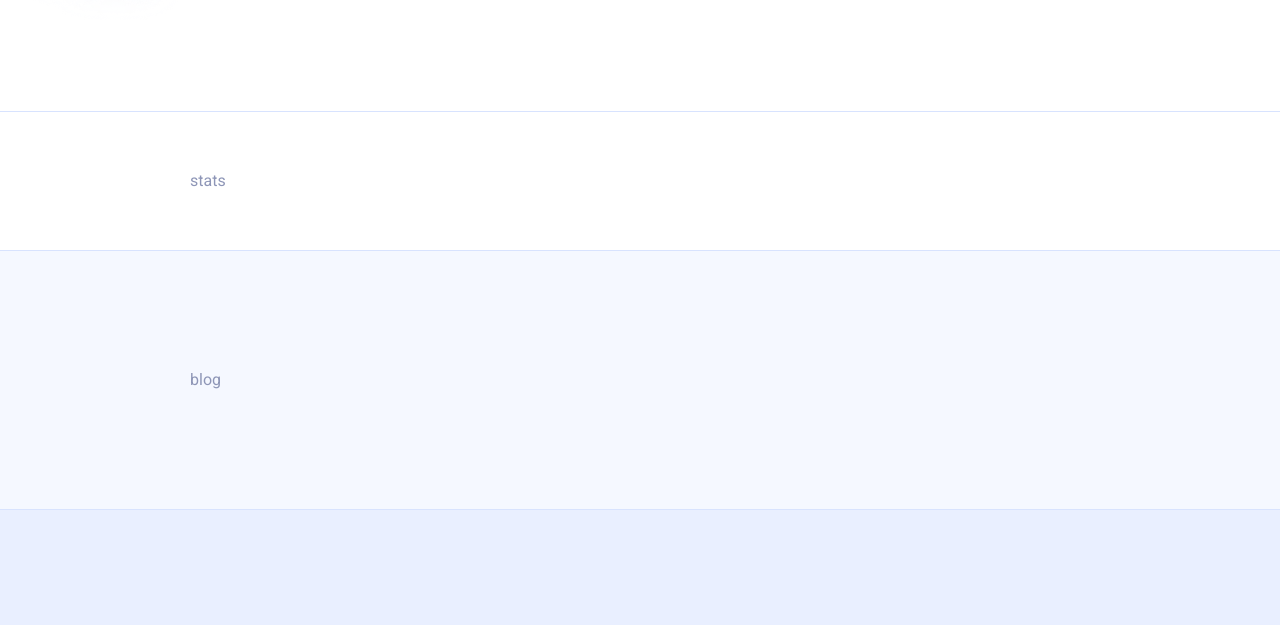
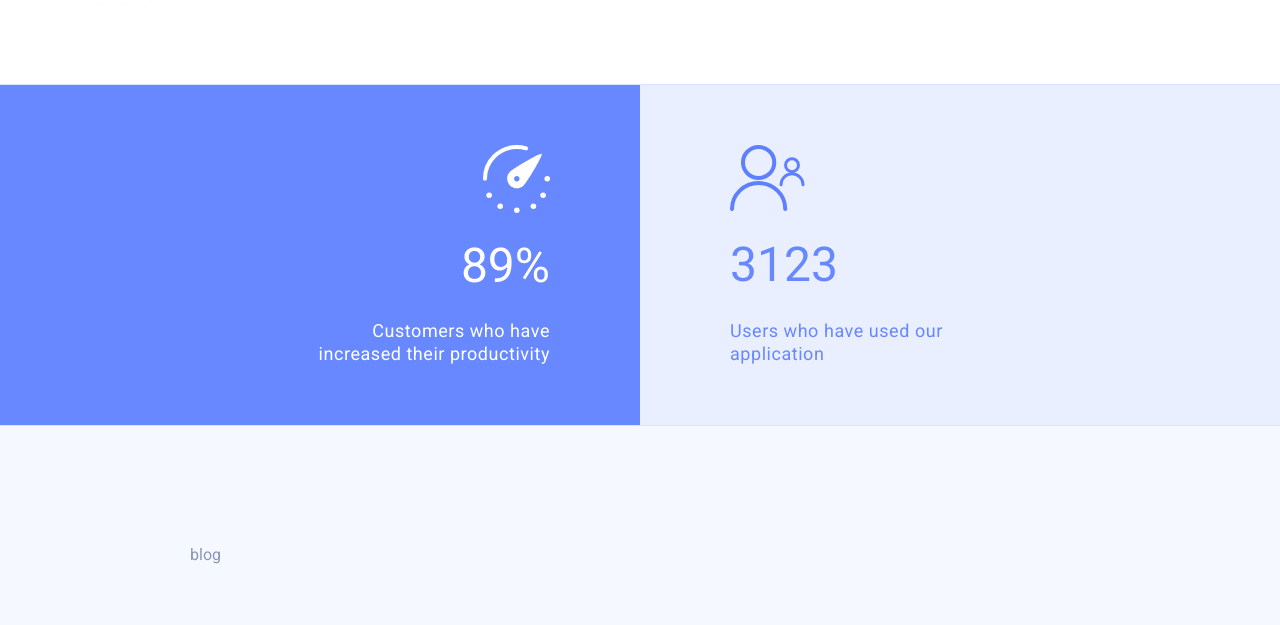
Before and after one commit to Dasha397/Plan, a website: page index.html in a window 1280 px wide. Shown: the part 2265-2890 px from the top of the page. Drawn offline with Linux system fonts and the light colour scheme.

Commit message:
feat: add "stats" section

```diff
--- a/css/styles.scss
+++ b/css/styles.scss
@@ -44,6 +44,11 @@ body {
 
 ul {
 	padding: 0;
+	margin: 0;
+}
+
+p {
+	margin: 0;
 }
 
 .wrapper-outer {
@@ -526,9 +531,62 @@ h6 {
 
 // STATS
 .section-stats {
-	.wrapper-inner {
-		padding-top: $padding-vertical-sm;
-		padding-bottom: $padding-vertical-sm;
+	.stats {
+		display: flex;
+		list-style: none;
+		height: $base * 85;
+
+		.left {
+			background-color: $color-primary;
+			flex-grow: 1;
+			flex-shrink: 1;
+		}
+
+		.right {
+			background-color: $color-gray;
+			flex-grow: 1;
+			flex-shrink: 1;
+		}
+
+		&__item {
+			display: flex;
+
+			&-left {
+				color: $color-white;
+				display: flex;
+				flex-direction: column;
+				justify-content: space-between;
+				align-items: end;
+				margin: 60px 90px 60px auto;
+				width: 260px;
+
+				p {
+					text-align: end;
+				}
+			}
+
+			&-right {
+				color: $color-primary;
+				display: flex;
+				flex-direction: column;
+				justify-content: space-between;
+				align-items: start;
+				margin: 60px auto 60px 90px;
+				width: 260px;
+			}
+
+			span {
+				font-size: 48px;
+				font-weight: $fw-regular;
+			}
+
+			p {
+				font-size: 18px;
+				font-weight: $fw-regular;
+				line-height: 23px;
+				letter-spacing: 0.03em;
+			}
+		}
 	}
 }
 
--- a/index.html
+++ b/index.html
@@ -270,9 +270,22 @@
 
 		<!-- stats -->
 		<section class="wrapper-outer section-stats">
-			<div class="wrapper-inner">
-				stats
-			</div>
+			<ul class="stats">
+				<li class="stats__item left">
+					<article class="stats__item-left">
+						<img src="./img/Group.svg" alt="speed">
+						<span>89%</span>
+						<p>Customers who have increased their productivity</p>
+					</article>
+				</li>
+				<li class="stats__item right">
+					<article class="stats__item-right">
+						<img src="./img/Group 4.svg" alt="people">
+						<span>3123</span>
+						<p>Users who have used our application</p>
+					</article>
+				</li>
+			</ul>
 		</section>
 		<!--  -->
 
```
Also changed, not shown: css/styles.css, img/Group 4.svg (added), img/Group.svg (added), 1 other file.
